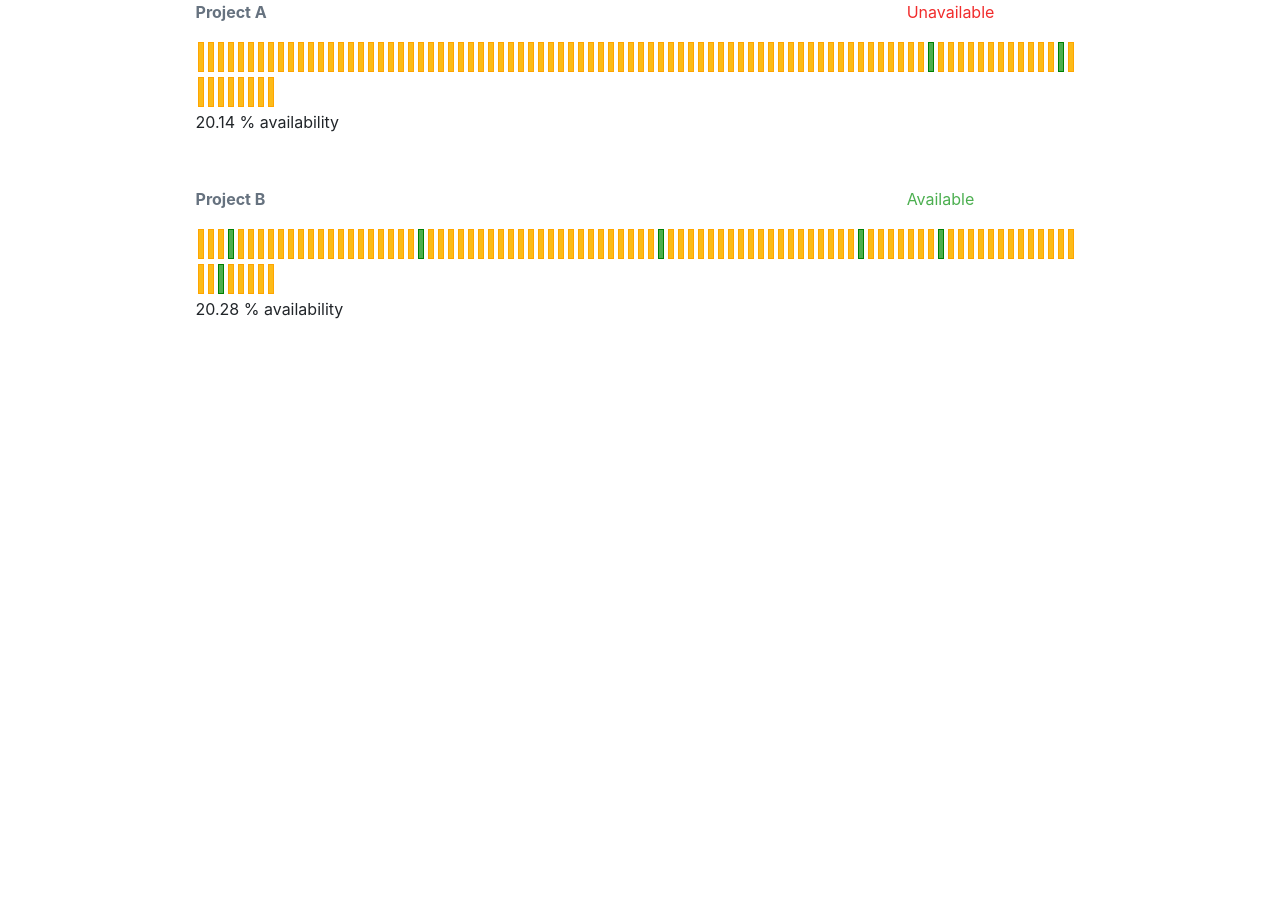
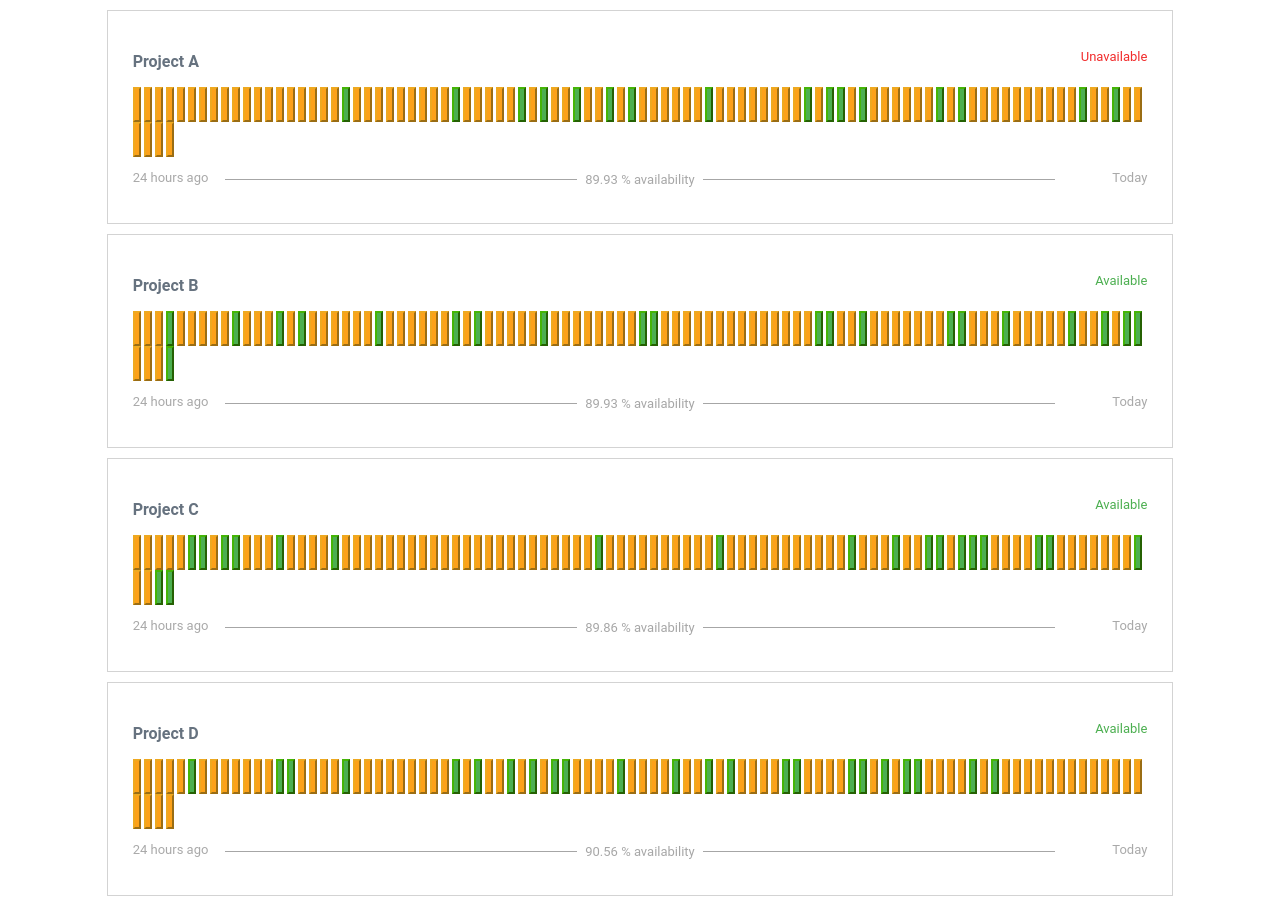
Before and after one commit to karlmatti/reactjs-project-availability, a React (Create React App) app: page / in a window 1280 px wide. Shown: the top 898 px of the page. Before the commit the page ends 800 px from the top, so only its background shows below. Built offline with nearby package versions, Linux system fonts and the light colour scheme.

Commit message:
added more styling

```diff
--- a/src/App.js
+++ b/src/App.js
@@ -8,19 +8,11 @@ function App() {
 
   return (
       <Grid container>
+          <Grid item xs={1} />
+          <Grid item xs={10}
+                > <Availability/> </Grid>
           <Grid item xs={1}/>
-          <Grid item xs={10}>
-              <Availability/>
-          </Grid>
-
-          <Grid item xs={1}/>
-          <link
-              rel="stylesheet"
-              href="https://maxcdn.bootstrapcdn.com/bootstrap/4.5.0/css/bootstrap.min.css"
-              integrity="sha384-9aIt2nRpC12Uk9gS9baDl411NQApFmC26EwAOH8WgZl5MYYxFfc+NcPb1dKGj7Sk"
-              crossOrigin="anonymous"
-          />
-        </Grid>
+      </Grid>
   );
 }
 
--- a/src/component/Project-availability.js
+++ b/src/component/Project-availability.js
@@ -1,8 +1,6 @@
 import React, { useState, useEffect } from 'react';
 import dateFormat from 'dateformat';
 import Project from "./Project";
-import {Grid} from "@material-ui/core";
-
 
 
 /*
@@ -22,7 +20,7 @@ function generate_series(step) {
     while (dt.getDate() === 14) {
         let t = dateFormat(dt, "HH:MM:ss'Z' / ddmmmyy").toUpperCase();
         let availability = true;
-        if (Math.floor(Math.random() * 10) > 7) { // Change the chance of generating false values here
+        if (Math.floor(Math.random() * 10) > 8) { // Change the chance of generating false values here
             availability = false;
         }
         let obj = {availability: availability, timestamp: t};
@@ -34,14 +32,14 @@ function generate_series(step) {
 }
 
 export default function Availability() {
-    //const [data, setData] = useState(generate_series(1));
 
     return (
+        <React.Fragment>
 
-        <Grid container>
             <Project dataset={generate_series(1)} name={"Project A"}/>
-
             <Project dataset={generate_series(1)} name={"Project B"}/>
-        </Grid>
+            <Project dataset={generate_series(1)} name={"Project C"}/>
+            <Project dataset={generate_series(1)} name={"Project D"}/>
+        </React.Fragment>
     );
 }
--- a/src/component/Project.js
+++ b/src/component/Project.js
@@ -1,7 +1,8 @@
 import React, {useState} from 'react';
 import {Grid, Tooltip, Typography} from '@material-ui/core';
-import { withStyles } from '@material-ui/core/styles';
+import {withStyles} from '@material-ui/core/styles';
 import WarningIcon from '@material-ui/icons/Warning';
+import styles from './project.module.css';
 
 const HtmlTooltip = withStyles((theme) => ({
     tooltip: {
@@ -13,66 +14,28 @@ const HtmlTooltip = withStyles((theme) => ({
     },
 }))(Tooltip);
 
-const projectStyle = {
-    paddingBottom: "5%"
-}
-
-const availableVLine = {
-
-    backgroundColor: "#4CAF50",
-    color: "solid green",
-    border: "1px solid green",
-    height: "30px",
-    padding: "2px",
-    margin: "2px"
-
-}
-const partiallyUnavailableVLine = {
-    backgroundColor: "#fcbb19",
-    color: "solid green",
-    border: "1px solid orange",
-    height: "30px",
-    padding: "2px",
-    margin: "2px"
-}
-const unavailableVLine = {
-    backgroundColor: "#f12c2c",
-    color: "solid red",
-    border: "1px solid orange",
-    height: "25px",
-    padding: "1px",
-    margin: "1px"
-}
 
 const availableStatus = {
     color: "#4CAF50"
+
 }
 
 const unavailableStatus = {
     color: "#f12c2c"
 }
 
-const headerStyle = {
-    color: "#66727F",
-    fontWeight: "bold"
-}
 
-
-
-function capitalizeFirstLetter(string) {
-    return string.charAt(0).toUpperCase() + string.slice(1);
-}
-export default function Project (props) {
+export default function Project(props) {
     let [statusBars, setStatusBars] = useState(generateStatusBars())
     let [availability, setAvailability] = useState(getAvailability())
     let [availabilityAmount, setAvailabilityAmount] = useState(getAvailabilityAmount())
 
-    function getAvailabilityAmount(){
+    function getAvailabilityAmount() {
         let downTimeCounter = 0;
-        statusBars.forEach(function(item){
+        statusBars.forEach(function (item) {
             downTimeCounter += item.downTime;
         })
-        return (downTimeCounter * 100 / 1440).toFixed(2); // Hardcoded 1440 which is minutes in 24h
+        return (100 - (downTimeCounter * 100 / 1440)).toFixed(2); // Hardcoded 1440 which is minutes in 24h
     }
 
     // Returns true or false
@@ -88,14 +51,14 @@ export default function Project (props) {
     ...
     ]
      */
-    function generateStatusBars(){
+    function generateStatusBars() {
         let counter = 14;
         let statusBar = {availability: "available", downTime: 0}
         let tempStatusBars = [];
         props.dataset.forEach(function (item, index) {
             if (counter !== 0) {
 
-                if(!item.availability){
+                if (!item.availability) {
                     statusBar.availability = "partially-unavailable";
                     statusBar.downTime += 1
 
@@ -125,94 +88,111 @@ export default function Project (props) {
         return tempStatusBars;
     }
 
-    function StatusList(props){
-        const listItems = props.status.map((status) => {
+    function StatusList(props) {
+        const listItems = props.status.map((status, index) => {
+
             if (status.availability === "available") {
-                return(<HtmlTooltip
+                return (<HtmlTooltip key={index}
                                      title={
-                        <React.Fragment>
-                            <Typography color="inherit">{status.timestamp}</Typography>
+                                         <React.Fragment key={index}>
+                                             <Typography key={index} color="inherit">{status.timestamp}</Typography>
                                          </React.Fragment>
                                      }
                     >
-                        <button key={status.timestamp} style={availableVLine}/>
+                        <button key={index} className={styles.availableVLine}/>
                     </HtmlTooltip>
                 )
             } else if (status.availability === "partially-unavailable") {
-                return(
-                    <HtmlTooltip
+                return (
+                    <HtmlTooltip key={index}
                                  title={
-                            <React.Fragment>
-                                <Typography color="inherit">{status.timestamp}</Typography>
-                                <WarningIcon fontSize="small" style={{ color: "#f6c631" }}/>
-                                <em>{" Partial outage"}</em> <b>{status.downTime + ' min'} </b>
+                                     <React.Fragment key={index}>
+                                         <Typography key={index} color="inherit">{status.timestamp}</Typography>
+                                         <div style={{
+                                             display: 'flex',
+                                             alignItems: 'center'
+                                         }}>
+                                             <WarningIcon key={index} fontSize="small" style={{color: "#f6c631"}}/>
+                                             <em key={index}>&nbsp;Partial outage:&nbsp;</em> <b
+                                             key={index}> {status.downTime + ' min'} </b>
+                                         </div>
                                      </React.Fragment>
                                  }
                     >
-                        <button key={status.timestamp} style={partiallyUnavailableVLine}/>
+                        <button key={index} className={styles.partiallyUnavailableVLine}/>
                     </HtmlTooltip>)
             } else if (status.availability === "unavailable") {
-                return(
-                    <HtmlTooltip
+                return (
+                    <HtmlTooltip key={index}
                                  title={
-                            <React.Fragment>
-                                <Typography color="inherit">{status.timestamp}</Typography>
-                                <WarningIcon fontSize="small" style={{ color: "#f6c631" }}/>
-                                <em>{" Outage"}</em> <b>{status.downTime + ' min'} </b>
+                                     <React.Fragment key={index}>
+                                         <Typography key={index} color="inherit">{status.timestamp}</Typography>
+                                         <div style={{
+                                             display: 'flex',
+                                             alignItems: 'center'
+                                         }}>
+                                             <WarningIcon key={index} fontSize="small" style={{color: "#f6c631"}}/>
+                                             <em key={index}>&nbsp;Outage:&nbsp;</em> <b
+                                             key={index}> {status.downTime + ' min'} </b>
+                                         </div>
                                      </React.Fragment>
                                  }
                     >
-                        <button key={status.timestamp} style={unavailableVLine}/>
+                        <button key={index} className={styles.unavailableVLine}/>
                     </HtmlTooltip>
 
                 )
             }
         });
         return (
-            <Grid>
+            <div className={styles.statusBars}>
                 {listItems}
-            </Grid>
+            </div>
         );
     }
 
     return (
-        <Grid container justify="center"
-              alignItems="center"
-                style={projectStyle}>
-            <Grid container justify="left"
-                  alignItems="center">
-                <Grid item xs={1}/>
+        <div className={styles.project}>
+            <div style={{margin: "25px"}}>
+                <Grid container justify="space-between">
+
                     <Grid item xs={2}>
-                    <p style={headerStyle}>{props.name}</p>
+                        <p className={styles.projectName}>{props.name}</p>
                     </Grid>
-                <Grid item xs={6}/>
-                <Grid item xs={2}>
+
+                    <Grid item xs={2} style={{textAlign: "right",}}>
                         <p style={availability ? availableStatus : unavailableStatus}>
                             {availability ? "Available" : "Unavailable"}
                         </p>
                     </Grid>
-                <Grid item xs={1}/>
+                </Grid>
+                <Grid container>
+                    <Grid item xs={12}>
+                        <StatusList status={statusBars}/>
+                    </Grid>
+                </Grid>
+                <Grid container>
+                    <Grid item xs={1}>
+                        <p className={styles.informativeText}>24 hours ago</p>
+                    </Grid>
+
+
+                    <Grid item xs={10}>
+                        <p className={styles.hrSect}>
+
+                            {availabilityAmount} % availability
+
+
+                        </p>
 
 
                     </Grid>
-            <Grid container justify="left"
-                  alignItems="center">
-                <Grid item xs={1}/>
-                <Grid item xs={10}>
-                    <StatusList status={statusBars}/>
+
+                    <Grid item xs={1} style={{textAlign: "right"}}>
+                        <p className={styles.informativeText}>Today</p>
                     </Grid>
-                <Grid item xs={1}/>
                 </Grid>
-            <Grid container justify="left"
-                  alignItems="center">
-                <Grid item xs={1}/>
-                <Grid item xs={10}>
-                    {availabilityAmount} % availability
-                </Grid>
-                <Grid item xs={1}/>
-            </Grid>
-
-        </Grid>
-
+            </div>
+        </div>
     );
 }
--- /dev/null
+++ b/src/component/project.module.css
@@ -0,0 +1,70 @@
+
+.statusBars {
+    align-content: center;
+}
+.project { /* project style*/
+    margin-top: 10px;
+    margin-bottom: 10px;
+    border: 1px solid lightgray;
+}
+
+.projectName {
+    font-size: medium;
+    color: #66727F;
+    font-weight: bold;
+}
+.debug2 { /* project style*/
+    /*background-color: #85ea0d;*/
+    /*align-content: center;*/
+}
+
+
+.availableVLine {
+    background-color: #4CAF50;
+    border-color: #45b507;
+    height: 35px;
+    width: 3px;
+    margin-right: 3px;
+    padding: 2px;
+
+}
+.partiallyUnavailableVLine {
+    background-color: #fca119;
+    border-color: #eea920;
+    height: 35px;
+    width: 3px;
+    margin-right: 3px;
+    padding: 2px;
+
+}
+.unavailableVLine {
+    background-color: #fc1919;
+    border-color: #ee3820;
+    height: 35px;
+    width: 3px;
+    margin-right: 3px;
+    padding: 2px;
+}
+
+.hrSect {
+    display: flex;
+    flex-basis: 100%;
+    height: 70%;
+    align-items: center;
+    color: rgba(0, 0, 0, 0.35);
+    margin: 8px 0px;
+}
+.hrSect:before,
+.hrSect:after {
+    content: "";
+    flex-grow: 1;
+    background: rgba(0, 0, 0, 0.35);
+    height: 1px;
+    font-size: 0px;
+    line-height: 0px;
+    margin: 0px 8px;
+}
+.informativeText {
+    color: darkgray;
+
+}
--- a/src/index.css
+++ b/src/index.css
@@ -3,8 +3,10 @@ body {
   font-family: -apple-system, BlinkMacSystemFont, 'Segoe UI', 'Roboto', 'Oxygen',
     'Ubuntu', 'Cantarell', 'Fira Sans', 'Droid Sans', 'Helvetica Neue',
     sans-serif;
+  font-family: 'Roboto', sans-serif;
   -webkit-font-smoothing: antialiased;
   -moz-osx-font-smoothing: grayscale;
+  font-size: small;
 }
 
 code {
```
Also changed, not shown: 1 other file (tests, documents, lock files or other folders). Lines whose indentation alone changed are shown as unchanged.
